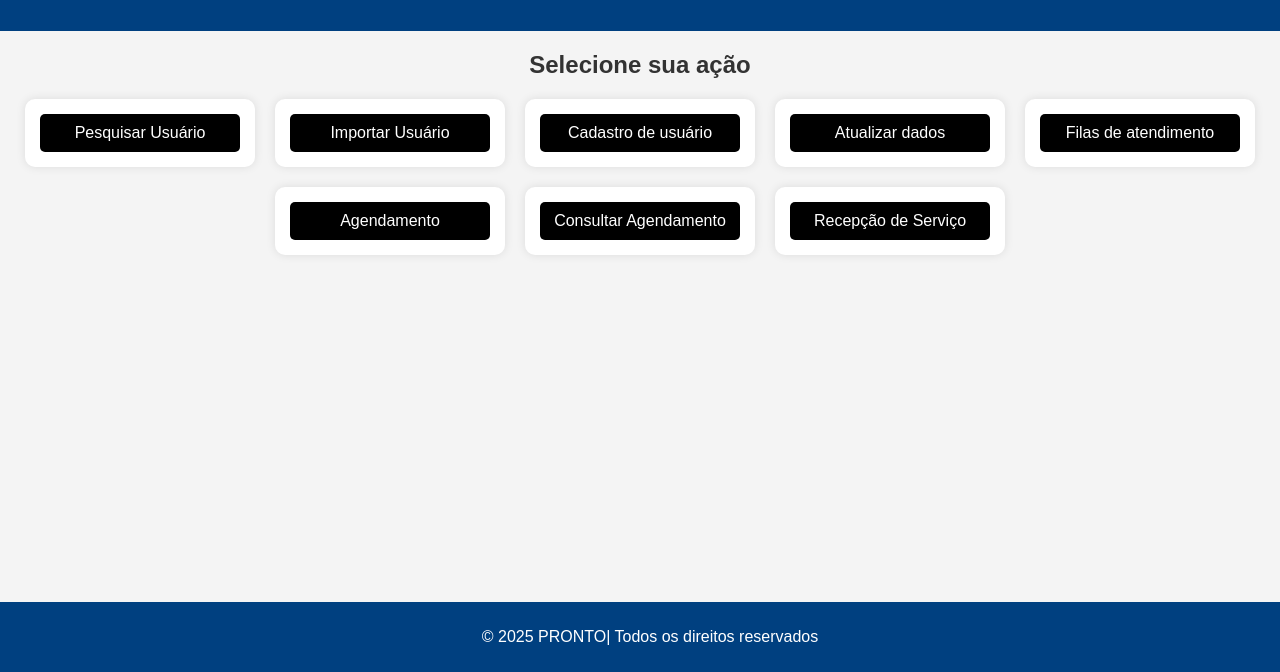
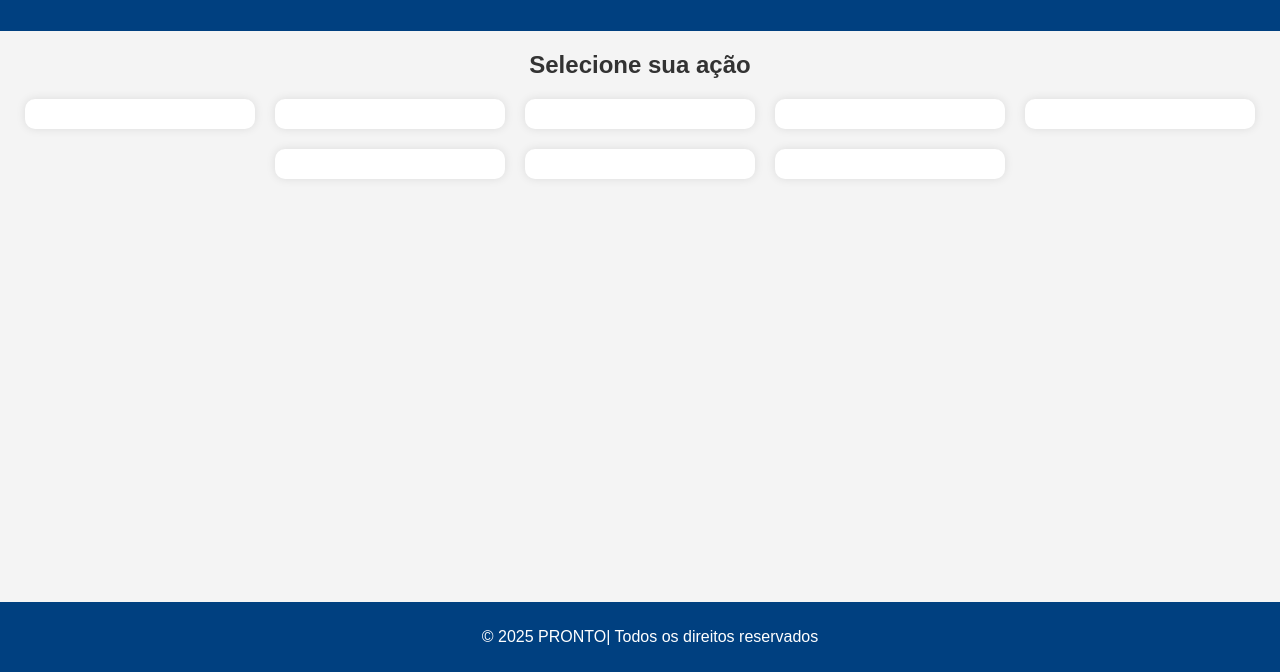
Before and after one commit to lidiane555/TutorialPronto, a plain HTML site: page cargos/recepcionista.html in a window 1280 px wide. Shown: the part 128-800 px from the top of the page. Drawn offline with Linux system fonts and the light colour scheme.

Commit message:
delete: botões no HTML

```diff
--- a/cargos/recepcionista.html
+++ b/cargos/recepcionista.html
@@ -14,33 +14,34 @@
         <h2>Selecione sua ação</h2>
         <div class="ação-container">
             <div class="ação">
-                <a href="action/pesquisar_usuario.html"><button>Pesquisar Usuário</button></a>
+                <a href="action/pesquisar_usuario.html"></a>
             </div>
             <div class="ação">
-                <a href="action/importar_usuario.html"><button>Importar Usuário</button></a>
+                <a href="action/importar_usuario.html"></a>
             </div>
             <div class="ação">
-                <a href="action/cadastro_de_usuario.html"><button>Cadastro de usuário</button></a>
+                <a href="action/cadastro_de_usuario.html"></a>
             </div>
             <div class="ação">
-                <a href="action/atualizar_dados.html"><button>Atualizar dados</button></a>
+                <a href="action/atualizar_dados.html"></a>
             </div>
             <div class="ação">
-                <a href="action/fila_atendimento.html"><button>Filas de atendimento</button></a>
+                <a href="action/fila_atendimento.html"></a>
             </div>
             <div class="ação">
-                <a href="action/agendamento.html"><button>Agendamento</button></a>
+                <a href="action/agendamento.html"></a>
             </div>
             <div class="ação">
-                <a href="action/consultar_agendamento.html"><button>Consultar Agendamento</button></a>
+                <a href="action/consultar_agendamento.html"></a>
             </div>
             <div class="ação">
-                <a href="action/recepcao_serviço.html"><button>Recepção de Serviço</button></a>
+                <a href="action/recepcao_serviço.html"></a>
             </div>
         </div>
     </main>
     <footer>
         <p>&copy; 2025 PRONTO| Todos os direitos reservados</p>
     </footer>
+    <script src="../script.js"></script>
 </body>
 </html>
```
